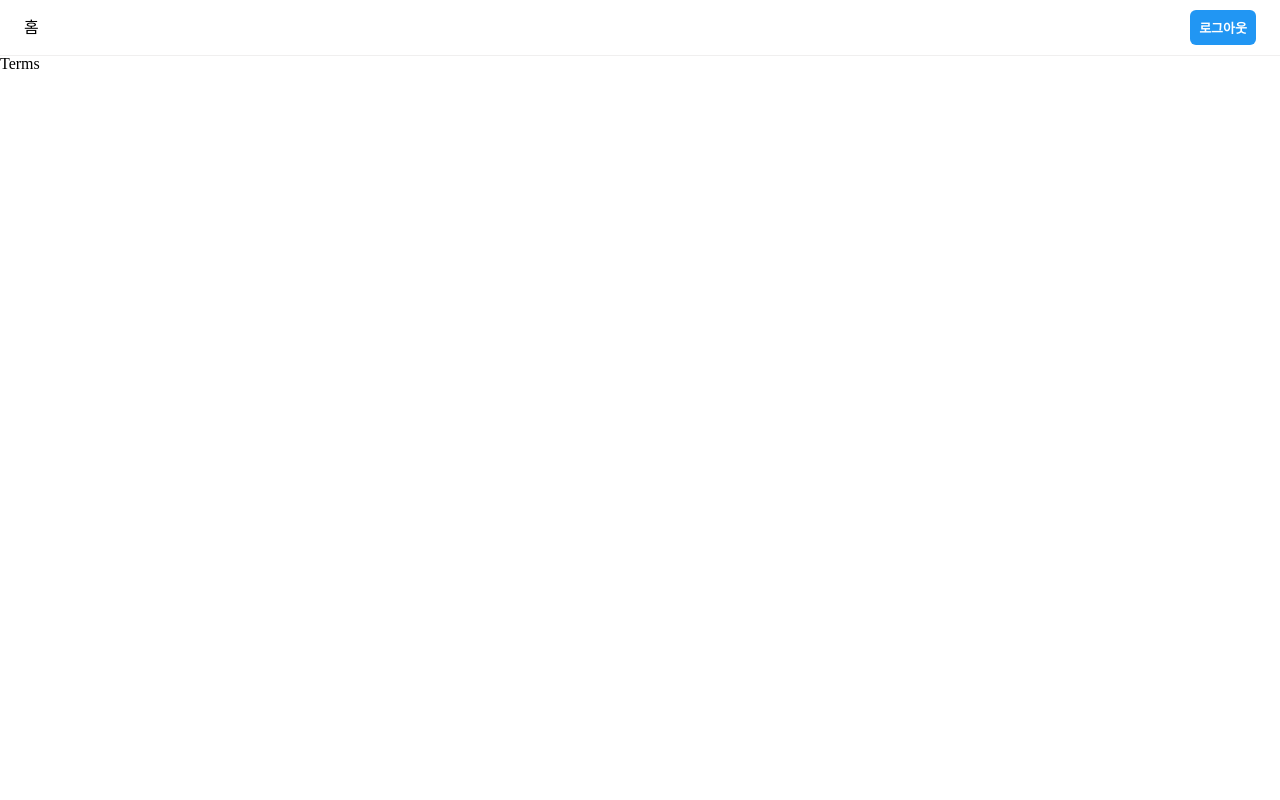
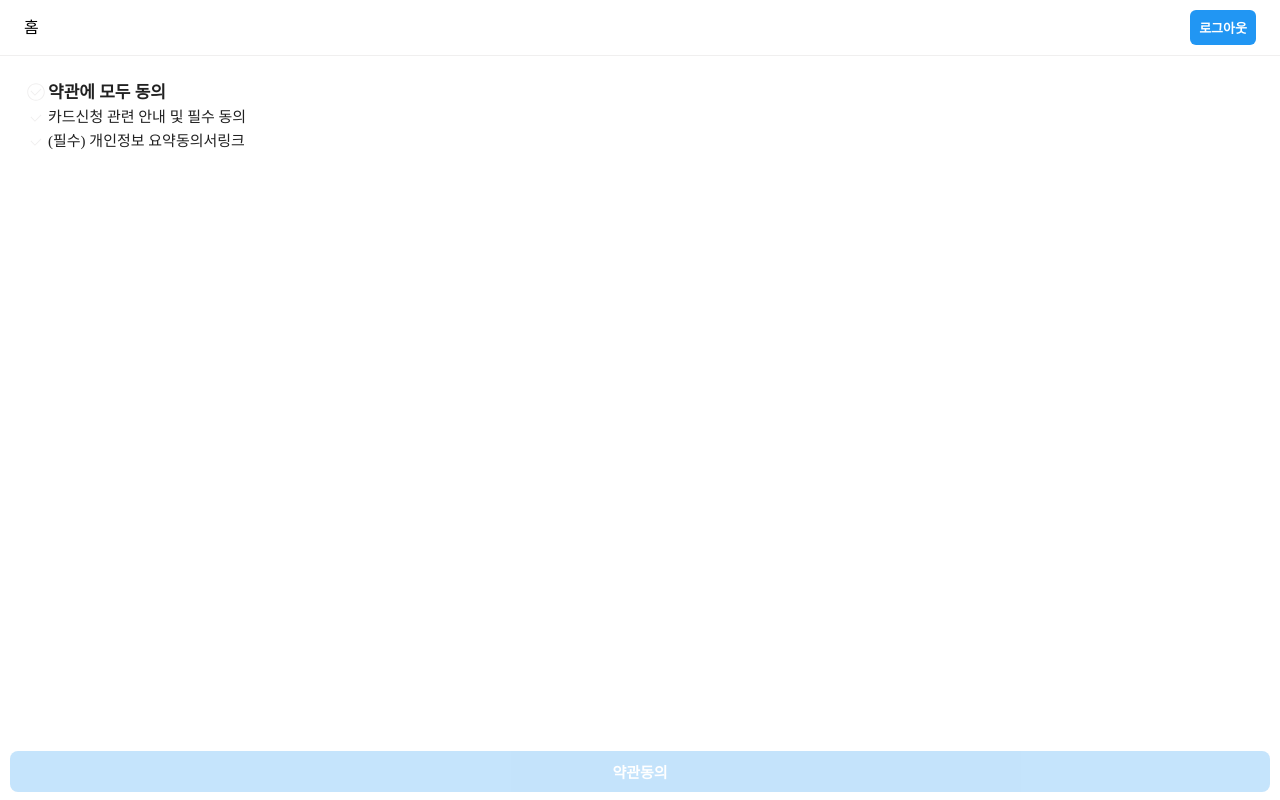
Before and after one commit to kod0751/mcard, a React (Create React App) app: page /apply/1 in a window 1280 px wide. Built offline with nearby package versions, Linux system fonts and the light colour scheme; no server answers; sample sign-in values are in the browser's storage.

Commit message:
카드 신청 구현 - 약관동의

```diff
--- a/src/components/apply/Terms.tsx
+++ b/src/components/apply/Terms.tsx
@@ -1,3 +1,72 @@
-export default function Terms() {
-  return <div>Terms</div>
+import { termslist } from '@/constants/apply'
+import { useCallback, useState, MouseEvent } from 'react'
+import Agreement from '../shared/Agreement'
+import FixedBottomButton from '../shared/FixedBottomButton'
+
+export default function Terms({
+  onNext,
+}: {
+  onNext: (terms: string[]) => void
+}) {
+  const [termsAgreemnets, setTermsAgreements] = useState(() => {
+    return termslist.reduce<Record<string, boolean>>(
+      (prev, term) => ({
+        ...prev,
+        [term.id]: false,
+      }),
+      {},
+    )
+  })
+
+  const handleAllAgreement = useCallback(
+    (_: MouseEvent<HTMLElement>, checked: boolean) => {
+      setTermsAgreements((prevTerms) => {
+        // 01,02
+        return Object.keys(prevTerms).reduce(
+          (prev, key) => ({
+            ...prev,
+            [key]: checked,
+          }),
+          {},
+        )
+      })
+    },
+    [],
+  )
+
+  const allListSuccess = Object.values(termsAgreemnets).every(
+    (success) => success,
+  )
+
+  return (
+    <div>
+      <Agreement>
+        <Agreement.Title checked={allListSuccess} onChange={handleAllAgreement}>
+          약관에 모두 동의
+        </Agreement.Title>
+        {termslist.map(({ id, title, link }) => (
+          <Agreement.Description
+            key={id}
+            link={link}
+            checked={termsAgreemnets[id]}
+            onChange={(_, checked) => {
+              setTermsAgreements((prevTerms) => ({
+                ...prevTerms,
+                [id]: checked,
+              }))
+            }}
+          >
+            {title}
+          </Agreement.Description>
+        ))}
+      </Agreement>
+      <FixedBottomButton
+        label="약관동의"
+        disabled={allListSuccess === false}
+        onClick={() => {
+          onNext(Object.keys(termsAgreemnets))
+        }}
+      />
+    </div>
+  )
 }
--- /dev/null
+++ b/src/components/shared/Agreement.tsx
@@ -0,0 +1,101 @@
+import { colors } from '@/styles/colorPalette'
+import { css } from '@emotion/react'
+import React from 'react'
+import Flex from './Flex'
+import Text from './Text'
+import { MouseEvent } from 'react'
+
+export default function Agreement({ children }: { children: React.ReactNode }) {
+  return (
+    <Flex as="ul" direction="column" css={agreementContainerStyles}>
+      {children}
+    </Flex>
+  )
+}
+
+function AgreementTitle({
+  children,
+  checked,
+  onChange,
+}: {
+  children: React.ReactNode
+  checked: boolean
+  onChange: (e: MouseEvent<HTMLElement>, checked: boolean) => void
+}) {
+  return (
+    <Flex as="li" onClick={(e) => onChange(e, !checked)}>
+      <IconCheck withCircle={true} checked={checked} />
+      <Text bold={true}>{children}</Text>
+    </Flex>
+  )
+}
+
+function AgreementDescription({
+  children,
+  checked,
+  onChange,
+  link,
+}: {
+  link?: string
+  children: React.ReactNode
+  checked: boolean
+  onChange: (e: MouseEvent<HTMLElement>, checked: boolean) => void
+}) {
+  return (
+    <Flex as="li">
+      <Flex
+        onClick={(e) => {
+          onChange(e, !checked)
+        }}
+      >
+        <IconCheck checked={checked} />
+        <Text typography="t6">{children}</Text>
+      </Flex>
+      {link != null ? (
+        <a href={link} target="_blank" rel="noreferrer">
+          <Text typography="t6">링크</Text>
+        </a>
+      ) : null}
+    </Flex>
+  )
+}
+
+Agreement.Title = AgreementTitle
+Agreement.Description = AgreementDescription
+
+function IconCheck({
+  checked,
+  withCircle = false,
+}: {
+  checked: boolean
+  withCircle?: boolean
+}) {
+  return (
+    <svg id="Layer_1" version="1.1" viewBox="0 0 64 64" width={24} height={24}>
+      <g>
+        <g id="Icon-Check" transform="translate(328.000000, 278.000000)">
+          {withCircle ? (
+            <path
+              d="M-296-222.6c-12.9,0-23.4-10.5-23.4-23.4c0-12.9,10.5-23.4,23.4-23.4     c12.9,0,23.4,10.5,23.4,23.4C-272.6-233.1-283.1-222.6-296-222.6L-296-222.6z M-296-266.9c-11.5,0-20.9,9.4-20.9,20.9     s9.4,20.9,20.9,20.9s20.9-9.4,20.9-20.9S-284.5-266.9-296-266.9L-296-266.9z"
+              id="Fill-43"
+              fill={checked ? colors.blue : colors.grey}
+            />
+          ) : null}
+          <polyline
+            id="Fill-44"
+            points="-298.8,-235.9 -310.7,-247.9 -308.9,-249.7 -298.8,-239.5 -283.1,-255.2      -281.3,-253.4 -298.8,-235.9    "
+            fill={checked ? colors.blue : colors.grey}
+          />
+        </g>
+      </g>
+    </svg>
+  )
+}
+
+const agreementContainerStyles = css`
+  padding: 24px;
+
+  & li {
+    cursor: pointer;
+  }
+`
--- /dev/null
+++ b/src/constants/apply.ts
@@ -0,0 +1,13 @@
+import { Term } from '@/models/apply'
+
+export const termslist = [
+  {
+    id: '01',
+    title: '카드신청 관련 안내 및 필수 동의',
+  },
+  {
+    id: '02',
+    title: '(필수) 개인정보 요약동의서',
+    link: 'https://www.google.com',
+  },
+] as Term[]
--- /dev/null
+++ b/src/models/apply.ts
@@ -0,0 +1,14 @@
+import { User } from './user'
+
+export interface Term {
+  id: string
+  link?: string
+  title: string
+}
+
+export interface ApplyValues {
+  userId: User['uid']
+  terms: Array<Term['id']>
+  appliedAt: Date
+  cardId: string
+}
--- a/src/pages/Apply.tsx
+++ b/src/pages/Apply.tsx
@@ -6,9 +6,13 @@ import { useState } from 'react'
 export default function ApplyPage() {
   const [step, setStep] = useState(0)
 
+  const handleTermsChange = (terms: string[]) => {
+    console.log('terms', terms)
+  }
+
   return (
     <div>
-      {step === 0 ? <Terms /> : null}
+      {step === 0 ? <Terms onNext={handleTermsChange} /> : null}
       {step === 1 ? <BasicInfo /> : null}
       {step === 2 ? <CardInfo /> : null}
     </div>
--- a/tsconfig.paths.json
+++ b/tsconfig.paths.json
@@ -11,6 +11,7 @@
       "@pages/*": ["src/pages/*"],
       "@remote/*": ["src/remote/*"],
       "@constants/*": ["src/constants/index"],
+      "@constants/*": ["src/constants/*"],
       "@atoms/*": ["src/atoms/*"],
       "@hooks/*": ["src/hooks/*"]
     }
```
